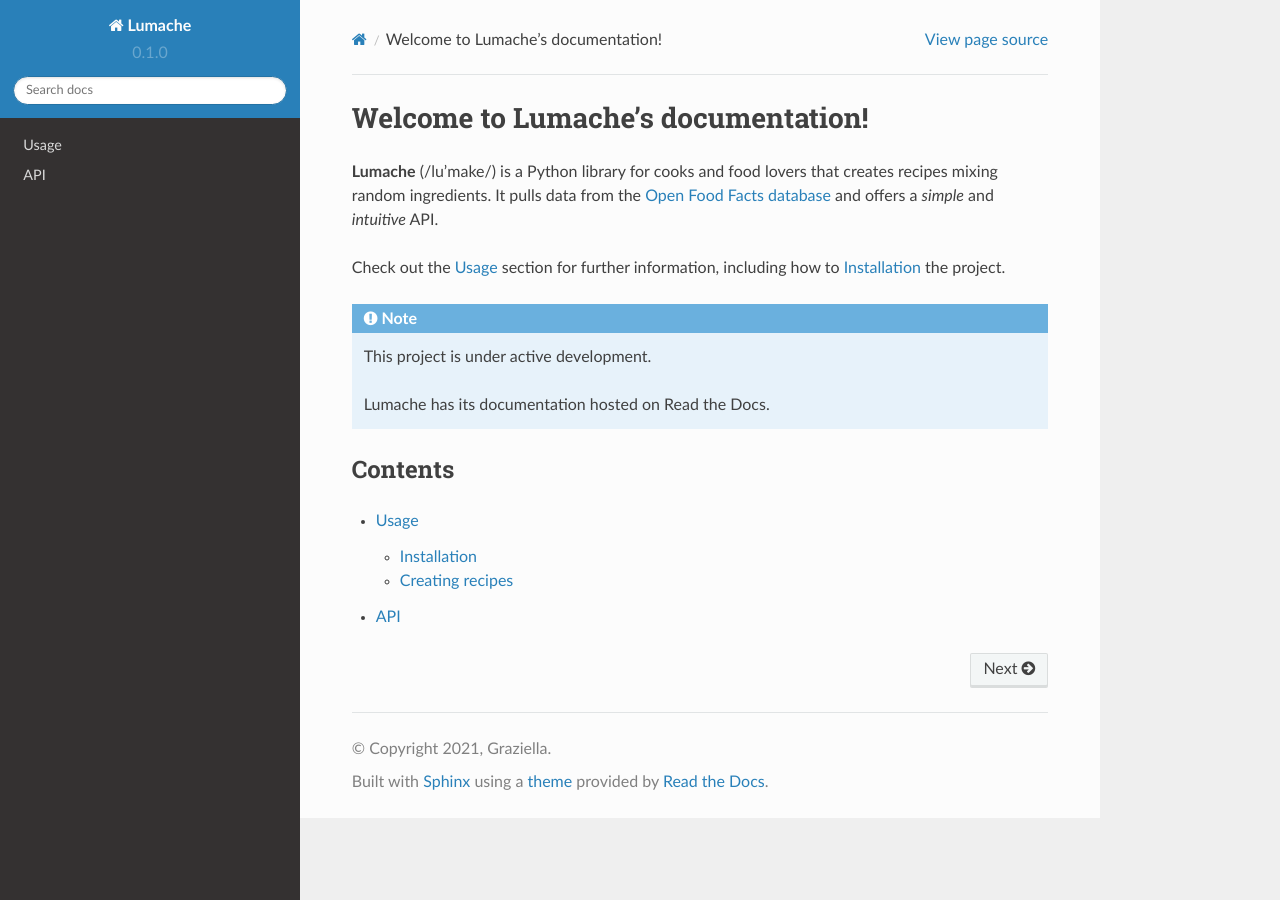
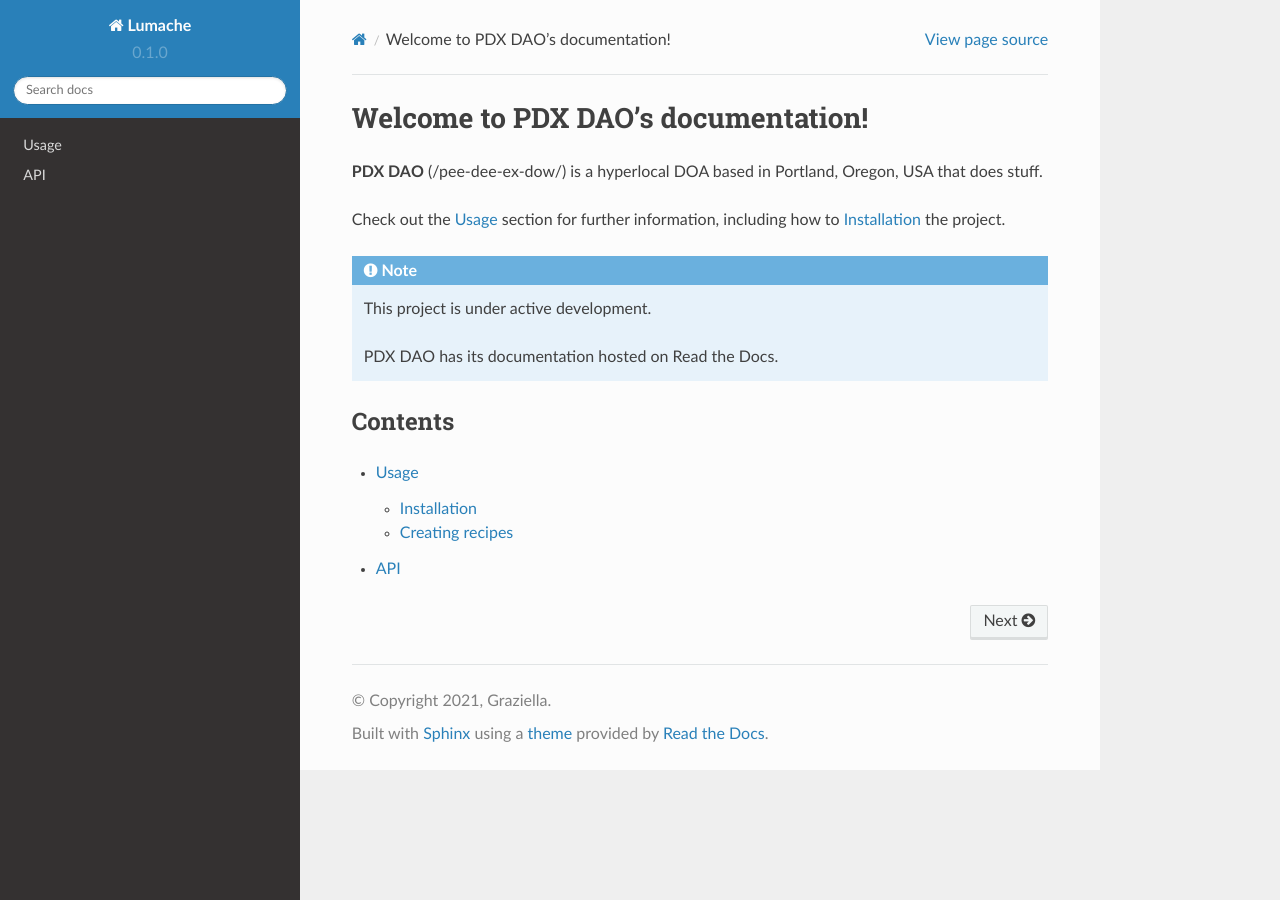
Before and after one commit to christy-pdx/pdxdao-docs, a Sphinx documentation site: the page built from docs/source/index.rst, in a window 1280 px wide. Built offline with Sphinx 7.4.7 and the Read the Docs theme 2.0.0, drawn with Linux system fonts in a browser that asks for light colours.

Commit message:
Update description
Replaced the stock words with something more PDX DAO-like.

```diff
--- a/docs/source/index.rst
+++ b/docs/source/index.rst
@@ -1,10 +1,9 @@
-Welcome to Lumache's documentation!
+Welcome to PDX DAO's documentation!
 ===================================
 
-**Lumache** (/lu'make/) is a Python library for cooks and food lovers
-that creates recipes mixing random ingredients.
-It pulls data from the `Open Food Facts database <https://world.openfoodfacts.org/>`_
-and offers a *simple* and *intuitive* API.
+**PDX DAO** (/pee-dee-ex-dow/) is a hyperlocal DOA based in Portland, Oregon, USA
+that does stuff.
+
 
 Check out the :doc:`usage` section for further information, including
 how to :ref:`installation` the project.
@@ -13,7 +12,7 @@ how to :ref:`installation` the project.
 
    This project is under active development.
 
-   Lumache has its documentation hosted on Read the Docs.
+   PDX DAO has its documentation hosted on Read the Docs.
 
 Contents
 --------
```
